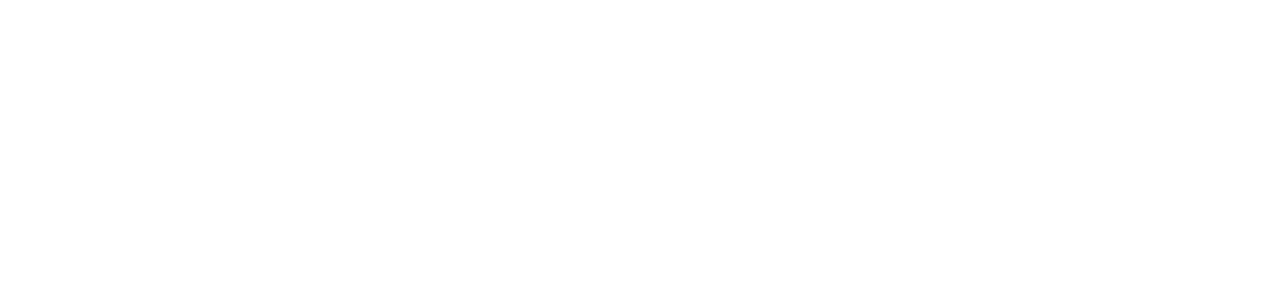
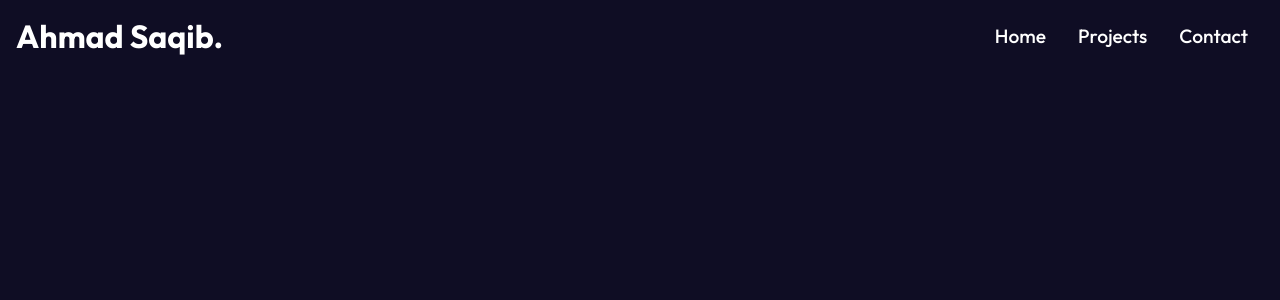
Before and after one commit to ahmadsaqib1/portfolio, a React (Vite) app: page / in a window 1280 px wide. Shown: the top 300 px of the page. Built offline with nearby package versions, Linux system fonts and the light colour scheme.

Commit message:
created header component and added styling

```diff
--- a/src/App.jsx
+++ b/src/App.jsx
@@ -1,14 +1,18 @@
 import React from 'react'
 import "./index.css"
-import Header from './routes/Header'
 import Home from './routes/Home'
 import Contact from './routes/Contact'
 import Projects from './routes/Projects'
+import { Route, Routes } from 'react-router-dom'
 
 function App() {
   return(
     <>
-
+    <Routes>
+      <Route path="/" element={<Home/>} />
+      <Route path="contact/" element={<Contact />} />
+      <Route path="projects/" element={<Projects/>} />
+    </Routes>
     </>
   );
 }
--- /dev/null
+++ b/src/components/Header.css
@@ -0,0 +1,53 @@
+.header {
+  display: flex;
+  justify-content: space-between;
+  align-items: center;
+  padding: 1rem;
+}
+.nav-menu {
+  display: flex;
+}
+
+.nav-menu li {
+  padding: 0 1rem;
+}
+
+.nav-menu li a {
+  font-size: 1.2rem;
+  font-weight: 500;
+}
+
+.hamburger {
+  display: none;
+}
+
+@media screen and (max-width: 1040px) {
+  .nav-menu {
+    flex-direction: column;
+    justify-content: center;
+    align-items: center;
+    width: 100%;
+    height: 100vh;
+    background-color: rgba(0, 0, 0, 0.9);
+    position: absolute;
+    top: 0;
+    left: -100%;
+    z-index: -3;
+  }
+
+  .nav-menu.active {
+    left: 0;
+  }
+
+  .nav-menu li {
+    padding: 1rem 0;
+  }
+
+  .nav-menu li a {
+    font-size: 2rem;
+  }
+
+  .hamburger {
+    display: initial;
+  }
+}
--- /dev/null
+++ b/src/components/Header.jsx
@@ -0,0 +1,40 @@
+import React, {useState} from "react"
+import {FaBars, FaTimes} from "react-icons/fa"
+import { Link } from "react-router-dom"
+
+
+import "./Header.css"
+const Header = () =>{
+
+    const[click, setClick] = useState(false);
+    const handleClick = () => setClick(!click);
+    return (
+    <div className="header">
+        <Link to="/">
+            <h1>Ahmad Saqib.</h1>
+        </Link>
+        <ul className={click ? "nav-menu active" : "nav-menu"}>
+            <li>
+                <Link to="/">Home</Link>
+            </li>
+            <li>
+                <Link to="/projects">Projects</Link>
+            </li>
+            <li>
+                <Link to="/contact">Contact</Link>
+            </li>
+        </ul>
+        <div className="hamburger" onClick={handleClick}>
+            {click ? (<FaTimes size={20} style={{color: "#fff"}}/>)
+            :(<FaBars size={20} style={{color: "#fff"}}/>)
+
+            }
+
+
+
+        </div>
+    </div>
+    )
+    }
+
+export default Header
--- a/src/index.css
+++ b/src/index.css
@@ -1,34 +1,24 @@
-:root {
-  font-family: Inter, system-ui, Avenir, Helvetica, Arial, sans-serif;
-  line-height: 1.5;
-  font-weight: 400;
+@import url("https://fonts.googleapis.com/css2?family=Outfit:wght@100;200;300;400;500;600;700;800;900&display=swap");
 
-  color-scheme: light dark;
-  color: rgba(255, 255, 255, 0.87);
-  background-color: #242424;
-
-  font-synthesis: none;
-  text-rendering: optimizeLegibility;
-  -webkit-font-smoothing: antialiased;
-  -moz-osx-font-smoothing: grayscale;
+* {
+  box-sizing: border-box;
+  margin: 0;
+  padding: 0;
+  font-family: "Outfit", sans-serif;
 }
 
 body {
-  margin: 0;
-  display: flex;
-  min-width: 320px;
-  min-height: 100vh;
+  background: rgb(15, 13, 36);
 }
 
-@media (prefers-color-scheme: light) {
-  :root {
-    color: #213547;
-    background-color: #ffffff;
-  }
-  a:hover {
-    color: #747bff;
-  }
-  button {
-    background-color: #f9f9f9;
-  }
+h1,
+h4,
+a,
+p {
+  color: white;
+  text-decoration: none;
 }
+
+ul {
+  list-style-type: none;
+}
--- a/src/routes/Contact.jsx
+++ b/src/routes/Contact.jsx
@@ -1,7 +1,9 @@
 import React from "react";
+import Header from "../components/Header";
+
 
 const Contact = () =>{
-return <div>Contact</div>
+return <div><Header/></div>
 }
 
 export default Contact
--- a/src/routes/Header.jsx
+++ /dev/null
@@ -1,7 +0,0 @@
-import React from "react";
-
-const Header  = () =>{
-return <div>Header</div>
-}
-
-export default Header
--- a/src/routes/Home.jsx
+++ b/src/routes/Home.jsx
@@ -1,7 +1,8 @@
 import React from "react";
+import Header from "../components/Header";
 
 const Home = () =>{
-return <div>Home</div>
+return <div><Header/></div>
 }
 
 export default Home
--- a/src/routes/Projects.jsx
+++ b/src/routes/Projects.jsx
@@ -1,7 +1,9 @@
 import React from "react";
+import Header from "../components/Header";
+
 
 const Projects = () =>{
-return <div>Projects</div>
+return <div><Header/></div>
 }
 
 export default Projects
```
